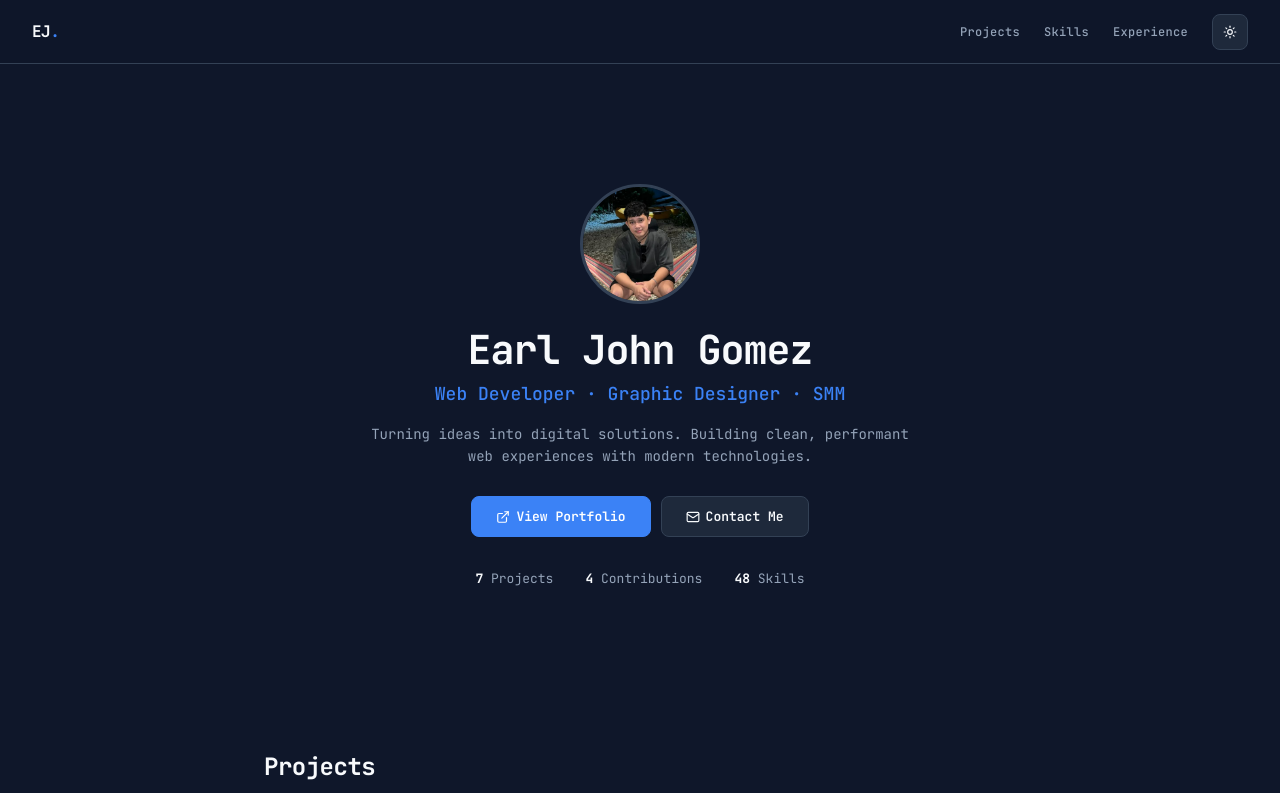
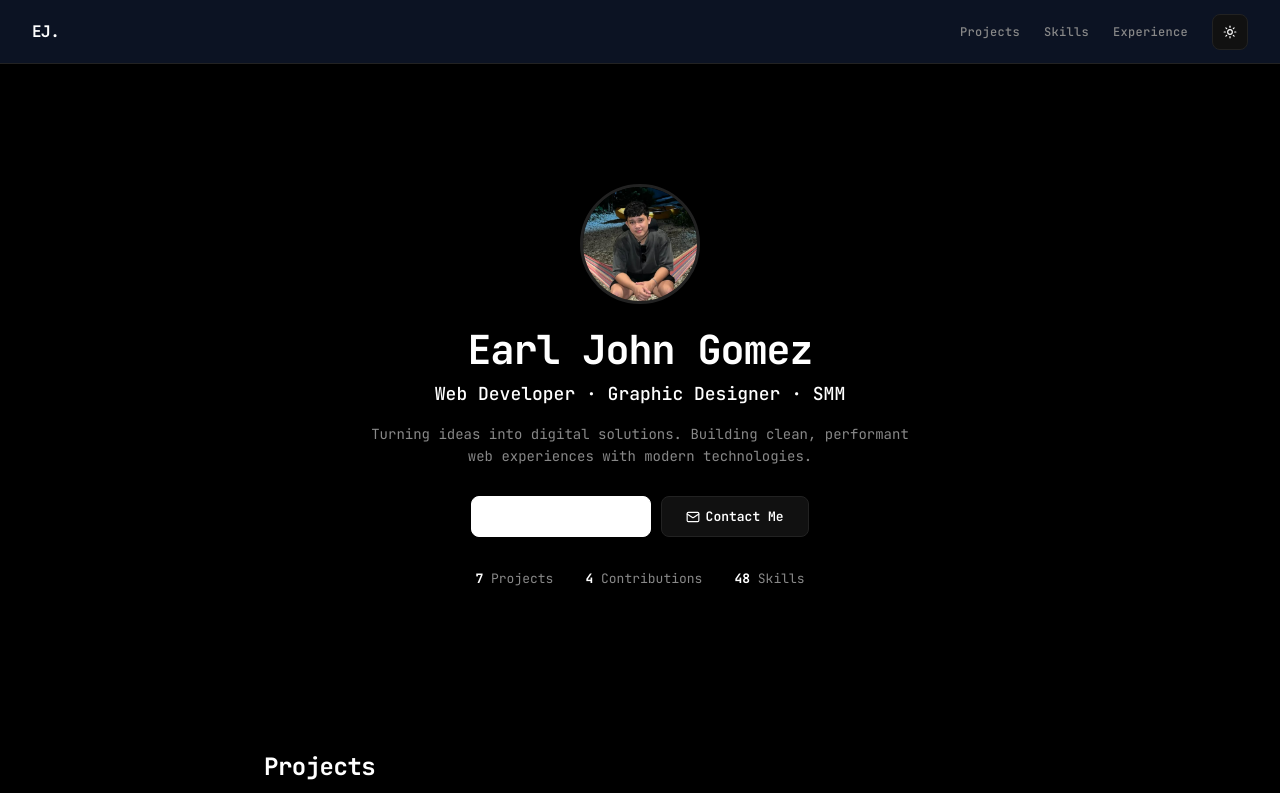
Before and after one commit to unknownun0/earljohnportfolio, a Next.js app: page / in a window 1280 px wide. Shown: the top 793 px of the page. Built offline with nearby package versions, Linux system fonts and the light colour scheme.

Commit message:
pure black/white theme, no accent color

```diff
--- a/src/app/globals.css
+++ b/src/app/globals.css
@@ -2146,13 +2146,13 @@ body {
 /* ===== Professional Theme ===== */
 .p-theme {
   --p-bg: #ffffff;
-  --p-surface: #f9fafb;
+  --p-surface: #f5f5f5;
   --p-card: #ffffff;
-  --p-text: #111827;
-  --p-text-secondary: #6b7280;
-  --p-border: #e5e7eb;
-  --p-accent: #2563eb;
-  --p-accent-hover: #1d4ed8;
+  --p-text: #000000;
+  --p-text-secondary: #555555;
+  --p-border: #dddddd;
+  --p-accent: #000000;
+  --p-accent-hover: #333333;
   --p-overlay: rgba(0,0,0,0.04);
   --p-shadow: 0 1px 3px rgba(0,0,0,0.06), 0 1px 2px rgba(0,0,0,0.04);
   font-family: "JetBrains Mono", "SF Mono", "Fira Code", "Menlo", "Consolas", monospace;
@@ -2164,14 +2164,14 @@ body {
 }
 
 .p-theme.dark {
-  --p-bg: #0f172a;
-  --p-surface: #1e293b;
-  --p-card: #1e293b;
-  --p-text: #f8fafc;
-  --p-text-secondary: #94a3b8;
-  --p-border: #334155;
-  --p-accent: #3b82f6;
-  --p-accent-hover: #60a5fa;
+  --p-bg: #000000;
+  --p-surface: #111111;
+  --p-card: #111111;
+  --p-text: #ffffff;
+  --p-text-secondary: #888888;
+  --p-border: #222222;
+  --p-accent: #ffffff;
+  --p-accent-hover: #cccccc;
   --p-overlay: rgba(255,255,255,0.04);
   --p-shadow: 0 1px 3px rgba(0,0,0,0.3), 0 1px 2px rgba(0,0,0,0.2);
 }
```
